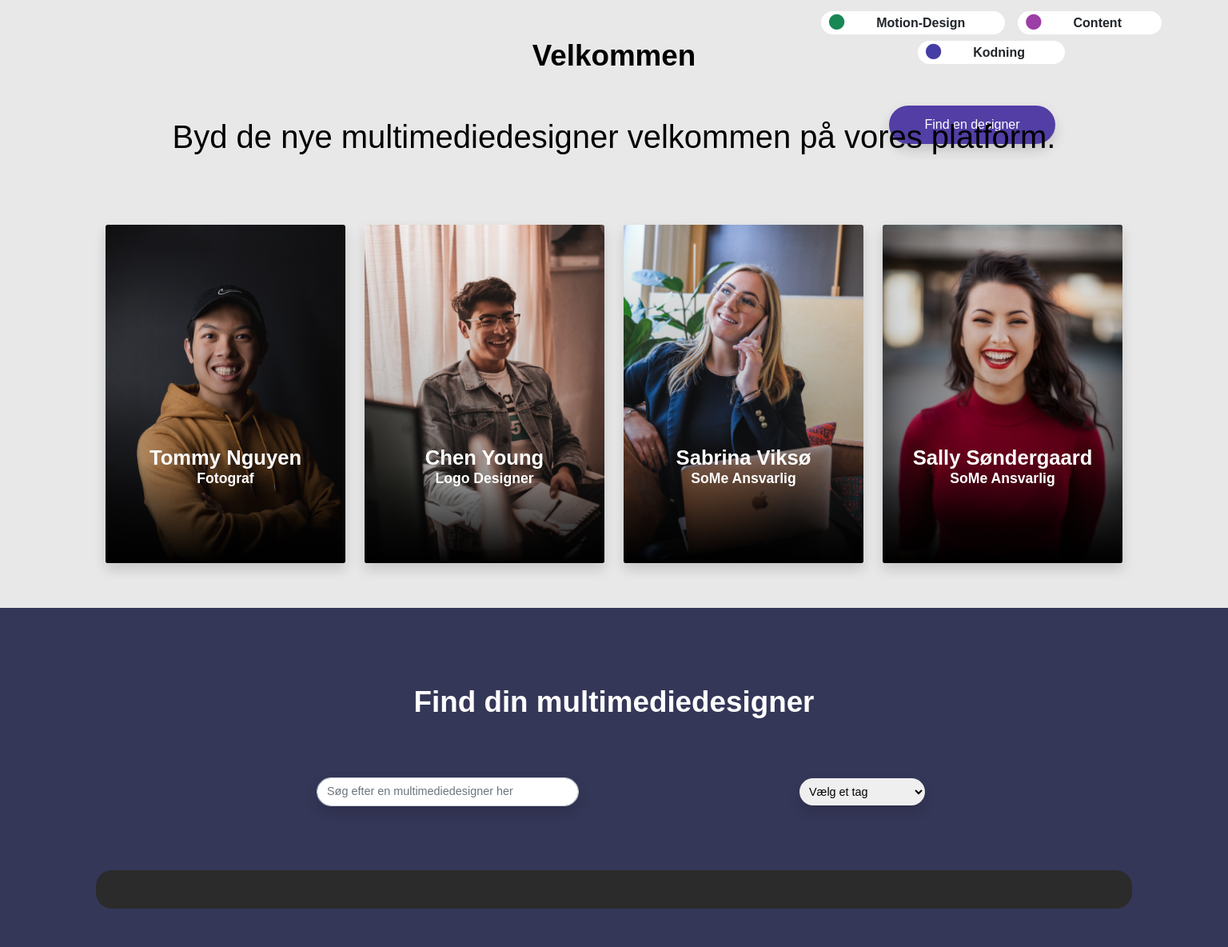
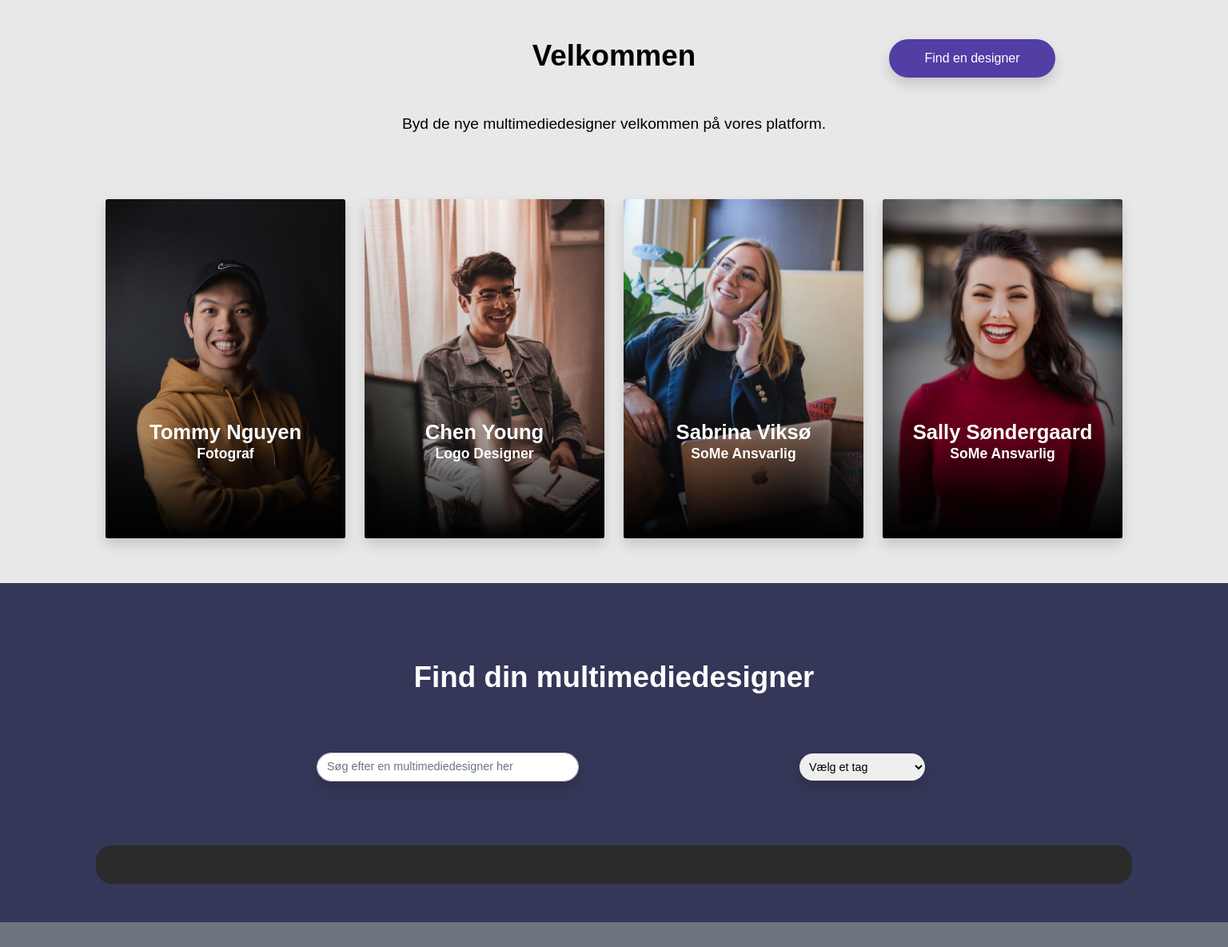
Before and after one commit to Arnsdorf/FindGraphicsChrSigurd, a PHP site: page / in a window 1536 px wide. Shown: the part 822-2006 px from the top of the page at 80% size. After the commit the page ends 1975 px from the top, so only its background shows below. Run offline with PHP 8.4, Linux system fonts and the light colour scheme; data that the repository does not hold is empty; style sheets or scripts are compiled from the project's sources; some libraries are stand-ins or nearby versions; some web fonts are replaced.

Commit message:
NAv og overskrifter på siden er ændret lidt

```diff
--- a/christianfunplace.html
+++ b/christianfunplace.html
@@ -51,7 +51,7 @@
             </div>
         </div>
 
-        <div class="col-12 d-md-none position-absolute bg-opacity-25 bg-black">
+        <div class="col-12 d-md-none position-absolute bg-opacity-75 bg-black">
             <div class="row text-center mx-auto nav nav-items">
                 <a class="col-12 p-5 text-white text-decoration-none" href="nyheder.html" class="">NYHEDER</a>
                 <a class="col-12 pb-5 text-white text-decoration-none" href="insert.php" class="">OPRET PROFIL</a>
--- a/css/styles.scss
+++ b/css/styles.scss
@@ -418,19 +418,19 @@ input{
 	height: 100%;
 }
 .forside_overskrift{
-	font-size: 1.2rem;
+	font-size: 1.8rem;
 }
 .mmdKunde_overskrift1{
 	font-size: 2rem;
 }
 .forside_underoverskrift{
-	font-size: 1.3rem;
+	font-size: 1.5rem;
 }
 .brød{
 	font-family: montserrat, sans-serif;
 	font-weight: lighter;
 	color: white;
-	font-size: 0.7rem;
+	font-size: 1rem;
 }
 .btn-tekst{
 	font-family: Montserrat;
@@ -442,34 +442,13 @@ input{
 		margin: 100px 0 0 0;
 	}
 	.forside_overskrift{
-		font-size: 1.9rem;
+		font-size: 2.1rem;
 	}
 	.mmdKunde_overskrift1{
-		font-size: 2rem;
+		font-size: 2.2rem;
 	}
 	.forside_underoverskrift{
-		font-size: 1.5rem;
-	}
-	.brød{
-		font-family: montserrat, sans-serif;
-		font-weight: lighter;
-		color: white;
-		font-size: 1rem;
-	}
-
-}
-@media screen and (min-width: 1024px){
-	.rubrik{
-		margin: 100px 0 0 0;
-	}
-	.forside_overskrift{
-		font-size: 2.5rem;
-	}
-	.mmdKunde_overskrift1{
-		font-size: 2rem;
-	}
-	.forside_underoverskrift{
-		font-size: 1.4rem;
+		font-size: 1.7rem;
 	}
 	.brød{
 		font-family: montserrat, sans-serif;
@@ -477,24 +456,5 @@ input{
 		color: white;
 		font-size: 1.2rem;
 	}
+
 }
-@media screen and (min-width: 1440px){
-	.rubrik{
-		margin: 100px 0 0 0;
-	}
-	.forside_overskrift{
-		font-size: 3rem;
-	}
-	.mmdKunde_overskrift1{
-		font-size: 2.5rem;
-	}
-	.forside_underoverskrift{
-		font-size: 1.4rem;
-	}
-	.brød{
-		font-family: montserrat, sans-serif;
-		font-weight: lighter;
-		color: white;
-		font-size: 1.4rem;
-	}
-}
--- a/index.html
+++ b/index.html
@@ -109,7 +109,7 @@
 			<div class="row">
 				<div class="col-12 box1 mt-3 pt-5">
 					<h2 class="text-center text-black mmdKunde_overskrift">Velkommen</h2>
-					<p class="pt-5 pb-5 text-center text-black mmdKunde_overskrift1">Byd de nye multimediedesigner velkommen på vores platform.</p>
+					<p class="pt-5 pb-5 text-center text-black brød">Byd de nye multimediedesigner velkommen på vores platform.</p>
 				</div>
 
 
--- a/js/designers.js
+++ b/js/designers.js
@@ -49,7 +49,7 @@ export default class Designers{
                             <span class="text-dark pt-1 pb-1 m-1 tag1 position-relative text-center"></i><span><i class="bi bi-circle-fill text-purple cirkle1"></i></span>${item.mmdKundeTag3}</span>
                        </div>
 
-                        <div class="d-flex justify-content-evenly">
+                        <div class="d-flex justify-content-between">
                             <span class="text-dark pt-1 pb-1 m-1 tag1 position-relative text-center"></i><span><i class="bi bi-circle-fill text-blue cirkle1"></i></span>${item.mmdKundeTag1}</span>
                             <span class="text-dark pt-1 pb-1 m-1 tag1 position-relative text-center"></i><span><i class="bi bi-circle-fill text-success pe-auto cirkle1"></i></span>${item.mmdKundeTag2}</span>
                         </div>
```
